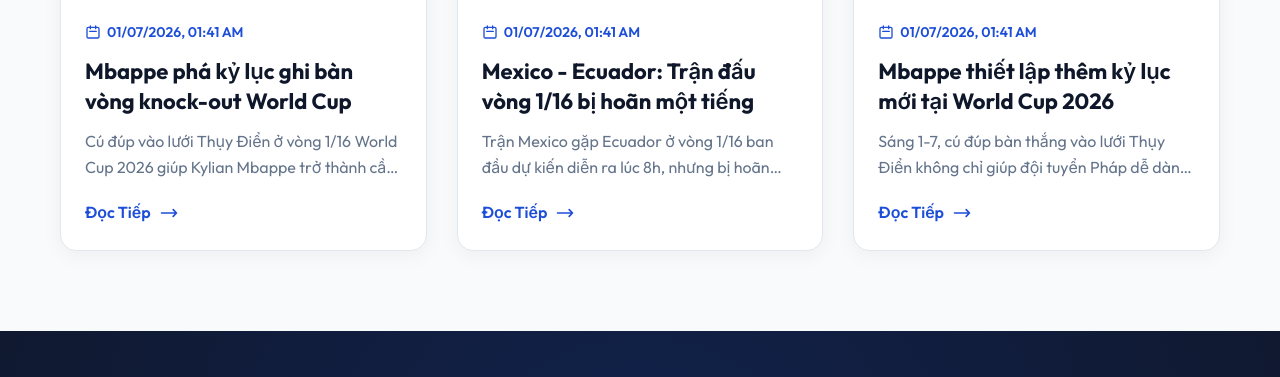
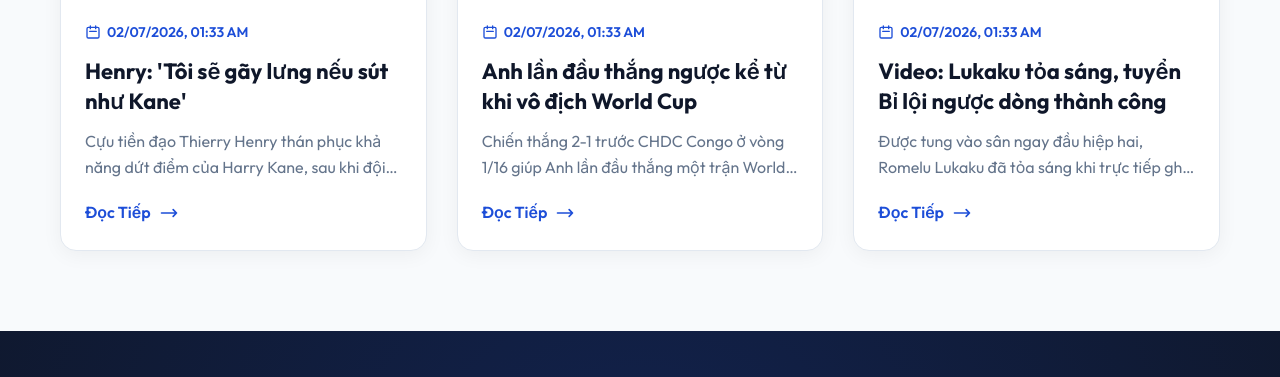
Before and after one commit to trinhqn22-ship-it/dongphucbongda, a plain HTML site: page blog.html in a window 1280 px wide. Shown: the part 1028-1405 px from the top of the page. Drawn offline with Linux system fonts and the light colour scheme.

Commit message:
Auto blog: Cập nhật tin thể thao [02-07-2026 08:43 VN]

```diff
--- a/blog.html
+++ b/blog.html
@@ -357,43 +357,43 @@
         <!-- START BLOG LIST -->
 
         <article class="blog-card">
-          <img src="https://vcdn1-thethao.vnecdn.net/2026/07/01/mbappe-1782867395-7203-1782867415.jpg?w=1200&amp;h=0&amp;q=100&amp;dpr=1&amp;fit=crop&amp;s=JVu00i5fCvQNBK42yJrkjw" alt="Mbappe phá kỷ lục ghi bàn vòng knock-out World Cup">
+          <img src="https://vcdn1-thethao.vnecdn.net/2026/07/02/harry-kane-1782953187-9471-1782953681.jpg?w=1200&amp;h=0&amp;q=100&amp;dpr=1&amp;fit=crop&amp;s=T-7khOhXqmVfQxYPSdM9xw" alt="Henry: 'Tôi sẽ gãy lưng nếu sút như Kane'">
           <div class="blog-content">
             <div class="blog-date">
               <svg width="16" height="16" fill="none" stroke="currentColor" stroke-width="2" viewBox="0 0 24 24"><path stroke-linecap="round" stroke-linejoin="round" d="M8 7V3m8 4V3m-9 8h10M5 21h14a2 2 0 002-2V7a2 2 0 00-2-2H5a2 2 0 00-2 2v12a2 2 0 002 2z"></path></svg>
-              01/07/2026, 01:41 AM
+              02/07/2026, 01:33 AM
             </div>
-            <h3>Mbappe phá kỷ lục ghi bàn vòng knock-out World Cup</h3>
-            <p>Cú đúp vào lưới Thụy Điển ở vòng 1/16 World Cup 2026 giúp Kylian Mbappe trở thành cầu thủ ghi nhiều bàn nhất lịch sử các trận knock-out của giải....</p>
-            <a href="https://vnexpress.net/mbappe-pha-ky-luc-ghi-ban-vong-knock-out-world-cup-5091883.html" target="_blank" class="read-more-btn">Đọc Tiếp <svg width="20" height="20" fill="none" stroke="currentColor" stroke-width="2" viewBox="0 0 24 24"><path stroke-linecap="round" stroke-linejoin="round" d="M17 8l4 4m0 0l-4 4m4-4H3"></path></svg></a>
+            <h3>Henry: 'Tôi sẽ gãy lưng nếu sút như Kane'</h3>
+            <p>Cựu tiền đạo Thierry Henry thán phục khả năng dứt điểm của Harry Kane, sau khi đội trưởng tuyển Anh lập cú đúp trong trận thắng ngược CHDC Congo 2-1 ở...</p>
+            <a href="https://vnexpress.net/henry-toi-se-gay-lung-neu-sut-nhu-kane-5092368.html" target="_blank" class="read-more-btn">Đọc Tiếp <svg width="20" height="20" fill="none" stroke="currentColor" stroke-width="2" viewBox="0 0 24 24"><path stroke-linecap="round" stroke-linejoin="round" d="M17 8l4 4m0 0l-4 4m4-4H3"></path></svg></a>
           </div>
         </article>
 
 
         <article class="blog-card">
-          <img src="https://vcdn1-thethao.vnecdn.net/2026/07/01/kha-n-gia-1782865727-2120-1782865735.jpg?w=1200&amp;h=0&amp;q=100&amp;dpr=1&amp;fit=crop&amp;s=bifnzittdhZJvD6D_-IbGQ" alt="Mexico - Ecuador: Trận đấu vòng 1/16 bị hoãn một tiếng">
+          <img src="https://vcdn1-thethao.vnecdn.net/2026/07/02/anh-1782950122-6200-1782950291.jpg?w=1200&amp;h=0&amp;q=100&amp;dpr=1&amp;fit=crop&amp;s=3WaHGBod5pNqCzsdScbA5g" alt="Anh lần đầu thắng ngược kể từ khi vô địch World Cup">
           <div class="blog-content">
             <div class="blog-date">
               <svg width="16" height="16" fill="none" stroke="currentColor" stroke-width="2" viewBox="0 0 24 24"><path stroke-linecap="round" stroke-linejoin="round" d="M8 7V3m8 4V3m-9 8h10M5 21h14a2 2 0 002-2V7a2 2 0 00-2-2H5a2 2 0 00-2 2v12a2 2 0 002 2z"></path></svg>
-              01/07/2026, 01:41 AM
+              02/07/2026, 01:33 AM
             </div>
-            <h3>Mexico - Ecuador: Trận đấu vòng 1/16 bị hoãn một tiếng</h3>
-            <p>Trận Mexico gặp Ecuador ở vòng 1/16 ban đầu dự kiến diễn ra lúc 8h, nhưng bị hoãn đến 9h vì cơn giông lớn trên sân Azteca....</p>
-            <a href="https://vnexpress.net/mexico-vs-ecuador-5091865.html" target="_blank" class="read-more-btn">Đọc Tiếp <svg width="20" height="20" fill="none" stroke="currentColor" stroke-width="2" viewBox="0 0 24 24"><path stroke-linecap="round" stroke-linejoin="round" d="M17 8l4 4m0 0l-4 4m4-4H3"></path></svg></a>
+            <h3>Anh lần đầu thắng ngược kể từ khi vô địch World Cup</h3>
+            <p>Chiến thắng 2-1 trước CHDC Congo ở vòng 1/16 giúp Anh lần đầu thắng một trận World Cup sau khi bị dẫn trước kể từ chung kết năm 1966....</p>
+            <a href="https://vnexpress.net/anh-lan-dau-thang-nguoc-ke-tu-khi-vo-dich-world-cup-5092362.html" target="_blank" class="read-more-btn">Đọc Tiếp <svg width="20" height="20" fill="none" stroke="currentColor" stroke-width="2" viewBox="0 0 24 24"><path stroke-linecap="round" stroke-linejoin="round" d="M17 8l4 4m0 0l-4 4m4-4H3"></path></svg></a>
           </div>
         </article>
 
 
         <article class="blog-card">
-          <img src="https://images.unsplash.com/photo-1579952363873-27f3bade9f55?q=80&w=600&auto=format&fit=crop" alt="Mbappe thiết lập thêm kỷ lục mới tại World Cup 2026">
+          <img src="https://images.unsplash.com/photo-1579952363873-27f3bade9f55?q=80&w=600&auto=format&fit=crop" alt="Video: Lukaku tỏa sáng, tuyển Bỉ lội ngược dòng thành công">
           <div class="blog-content">
             <div class="blog-date">
               <svg width="16" height="16" fill="none" stroke="currentColor" stroke-width="2" viewBox="0 0 24 24"><path stroke-linecap="round" stroke-linejoin="round" d="M8 7V3m8 4V3m-9 8h10M5 21h14a2 2 0 002-2V7a2 2 0 00-2-2H5a2 2 0 00-2 2v12a2 2 0 002 2z"></path></svg>
-              01/07/2026, 01:41 AM
+              02/07/2026, 01:33 AM
             </div>
-            <h3>Mbappe thiết lập thêm kỷ lục mới tại World Cup 2026</h3>
-            <p>Sáng 1-7, cú đúp bàn thắng vào lưới Thụy Điển không chỉ giúp đội tuyển Pháp dễ dàng có mặt tại vòng 32 đội, mà còn giúp Mbappe lập nên một kỷ lục ghi ...</p>
-            <a href="https://tuoitre.vn/mbappe-thiet-lap-them-ky-luc-moi-tai-world-cup-2026-100260701062229115.htm" target="_blank" class="read-more-btn">Đọc Tiếp <svg width="20" height="20" fill="none" stroke="currentColor" stroke-width="2" viewBox="0 0 24 24"><path stroke-linecap="round" stroke-linejoin="round" d="M17 8l4 4m0 0l-4 4m4-4H3"></path></svg></a>
+            <h3>Video: Lukaku tỏa sáng, tuyển Bỉ lội ngược dòng thành công</h3>
+            <p>Được tung vào sân ngay đầu hiệp hai, Romelu Lukaku đã tỏa sáng khi trực tiếp ghi bàn và trở thành điểm tựa tinh thần giúp tuyển Bỉ ngược dòng hạ Seneg...</p>
+            <a href="https://tuoitre.vn/video-lukaku-toa-sang-tuyen-bi-loi-nguoc-dong-thanh-cong-100260702074153121.htm" target="_blank" class="read-more-btn">Đọc Tiếp <svg width="20" height="20" fill="none" stroke="currentColor" stroke-width="2" viewBox="0 0 24 24"><path stroke-linecap="round" stroke-linejoin="round" d="M17 8l4 4m0 0l-4 4m4-4H3"></path></svg></a>
           </div>
         </article>
 
```
